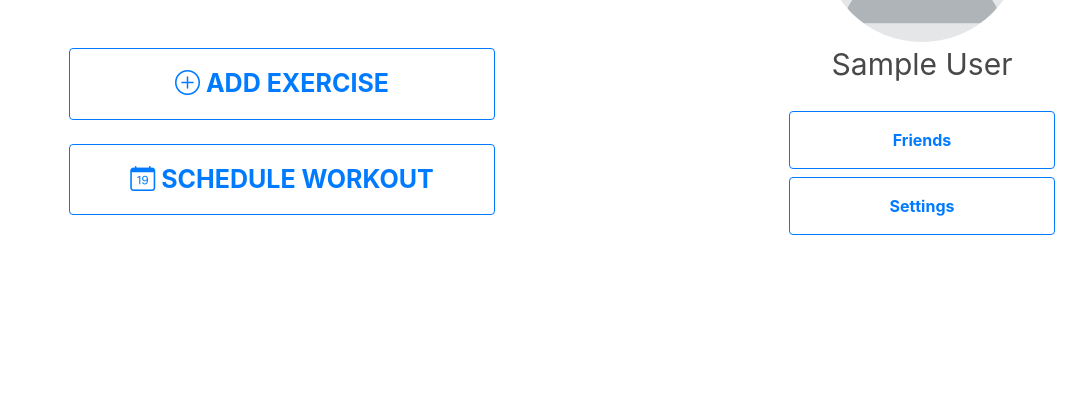
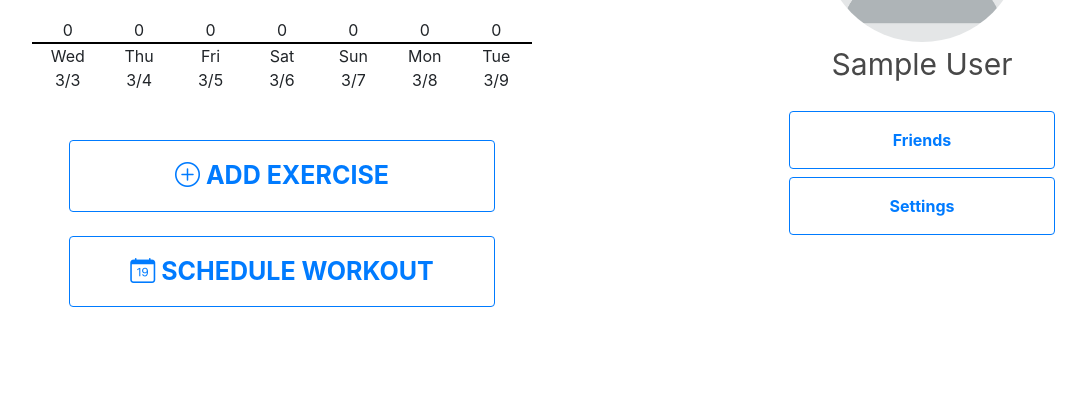
Before and after one commit to akh4rf/CS-3240-Project, a Django app: a page that uses hoosactive/templates/hoosactive/profile.html in a window 1280 px wide. Shown: the part 346-761 px from the top of the page, without its empty margins (38-1124 px from the left). Run offline with Django 3.2, Linux system fonts and the light colour scheme; a user stored in the database is signed in; tables that the repository leaves empty hold one stand-in row (values such as "Sample post"); some libraries are stand-ins or nearby versions.

Commit message:
Changed Profile Calories Chart

```diff
--- a/hoosactive/static/hoosactive/script.js
+++ /dev/null
@@ -1,47 +0,0 @@
-function drawProfileChart() {
-  google.charts.load("current", {packages:['corechart']});
-  google.charts.setOnLoadCallback(drawChart);
-
-  var date1 = new Date();
-  var date2 = new Date();
-  var date3 = new Date();
-  var date4 = new Date();
-  var date5 = new Date();
-  var date6 = new Date();
-  var date7 = new Date();
-  date2.setDate(date1.getDate()-1);
-  date3.setDate(date1.getDate()-2);
-  date4.setDate(date1.getDate()-3);
-  date5.setDate(date1.getDate()-4);
-  date6.setDate(date1.getDate()-5);
-  date7.setDate(date1.getDate()-6);
-
-  var days = ["Monday", "Tuesday", "Wednesday", "Thursday", "Friday", "Saturday", "Sunday"];
-
-  function drawChart() {
-    var data = google.visualization.arrayToDataTable([
-      ['Date', 'Calories Burned', { role: 'style' } ],
-      [days[date7.getDay()-1], 10, 'color: #76A7FA'],
-      [days[date6.getDay()-1], 14, 'color: #76A7FA'],
-      [days[date5.getDay()-1], 16, 'color: #76A7FA'],
-      [days[date4.getDay()-1], 22, 'color: #76A7FA'],
-      [days[date3.getDay()-1], 28, 'color: #76A7FA'],
-      ['Yesterday', 35, 'color: #76A7FA'],
-      ['Today', 42, 'color: #76A7FA'],
-    ]);
-
-    var view = new google.visualization.DataView(data);
-
-    var options = {
-      title: "Calories Burned by Day",
-      width: 750,
-      height: 400,
-      bar: {groupWidth: "95%"},
-      legend: { position: "none" },
-      fontSize: 10
-    };
-
-    var chart = new google.visualization.ColumnChart(document.getElementById("columnchart_values"));
-    chart.draw(view, options);
-  }
-}
--- a/hoosactive/static/hoosactive/style.css
+++ b/hoosactive/static/hoosactive/style.css
@@ -105,5 +105,15 @@ div {
     flex: 50% !important;
 }
 
+.profile-chart-row {
+  display: flex;
+  flex-flow: row nowrap;
+  justify-content: space-evenly;
+}
+
+.profile-chart-bar:hover {
+  background: #007BFF !important;
+}
+
 .bg-white {background-color: white;}
 .bg-blue {background-color: #1E355D;}
--- a/hoosactive/templates/hoosactive/profile.html
+++ b/hoosactive/templates/hoosactive/profile.html
@@ -9,8 +9,30 @@
     <div class="col">
 
       <!-- This is a chart. -->
-      <script type="text/javascript">drawProfileChart();</script>
-      <div id="columnchart_values"></div>
+      <div style="width: 100%;">
+        <div style="width: 500px; margin: auto;">
+          <text>Calories Burned Per Day</text>
+            <div class="profile-chart-row" style="height: 224px; align-items: flex-end;">
+              {% for day, cals in stat_dict.items %}
+              <div style="width: calc(100%/7); height: calc(200px*{{ cals.0 }}/1000 + 24px); padding: 0 0.3%;">
+                <text>{{ cals.0 }}</text>
+                <div class="profile-chart-bar" style="background: #007BFFC5; width: 100%; height: calc(200px*{{ cals.0 }}/1000);"></div>
+              </div>
+              {% endfor %}
+            </div>
+          <hr style="margin: 0; height: 1px; background: black;">
+          <div class="profile-chart-row" style="align-items: flex-start;">
+            {% for day, cals in stat_dict.items %}
+            <text style="width: calc(100%/7); padding: 0 0.3%;">{{ day }}</text>
+            {% endfor %}
+          </div>
+          <div class="profile-chart-row" style="align-items: flex-start;">
+            {% for day, cals in stat_dict.items %}
+            <text style="width: calc(100%/7); padding: 0 0.3%;">{{ cals.1 }}</text>
+            {% endfor %}
+          </div>
+        </div>
+      </div>
 
       {% if user == profile_user %}
       <!-- Button meant to open Modal to adding exercise. -->
--- a/hoosactive/views.py
+++ b/hoosactive/views.py
@@ -14,6 +14,7 @@ from django.utils import timezone
 import datetime
 from django.db.models import Sum
 from .decorators import created_profile
+from django.core import serializers
 
 def index(request):
     if (request.user.is_authenticated):
@@ -106,11 +107,35 @@ def profile(request, username):
             if profile_user in authenticated_user.profile.friends.all():
                 is_friend = True
 
+            stat_dict = {}
+
+            for i in range(0,7):
+                date = timezone.now()-datetime.timedelta(days=6-i)
+                day_of_week = date.strftime('%a')
+                dm_format = date.strftime('%-m') + '/' + date.strftime('%-d')
+
+                aggregate = Entry.objects.filter(
+                    user=profile_user.id
+                ).filter(
+                    date__day=date.day
+                ).values(
+                    'username',
+                ).annotate(
+                    total_cals=Sum('calories'),
+                )
+
+                if (aggregate.count() != 0):
+                    cals_burned = aggregate[0]['total_cals']
+                    stat_dict[day_of_week] = (int(cals_burned), dm_format)
+                else:
+                    stat_dict[day_of_week] = (0, dm_format)
+
             return render(request, 'hoosactive/profile.html', {
               'workout_list': workout_list,
               'workout_blank': range(0,5-workout_list.count()),
               'profile_user': profile_user,
-              'is_friend': is_friend
+              'is_friend': is_friend,
+              'stat_dict': stat_dict
             })
     else:
         return redirect('hoosactive:login')
```
